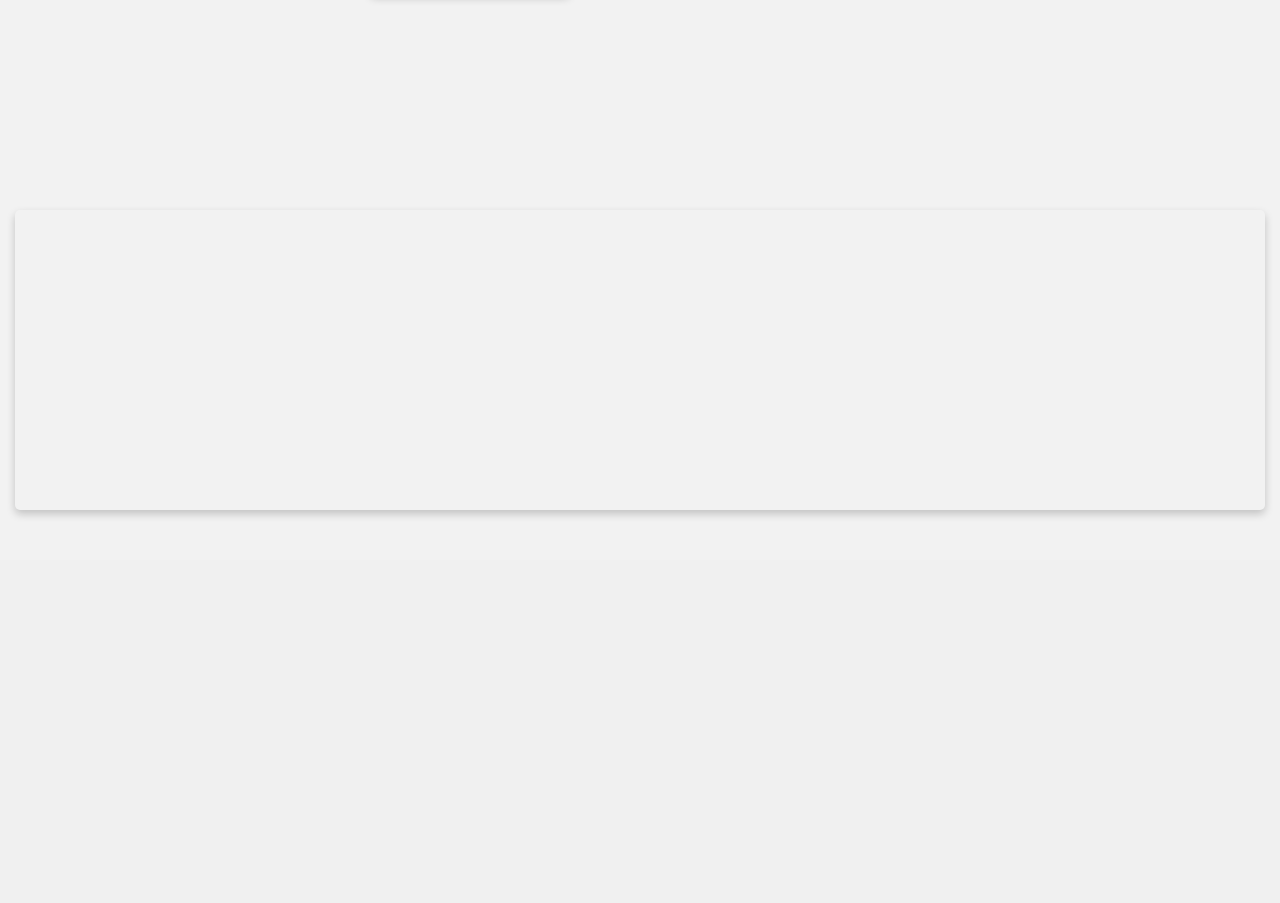
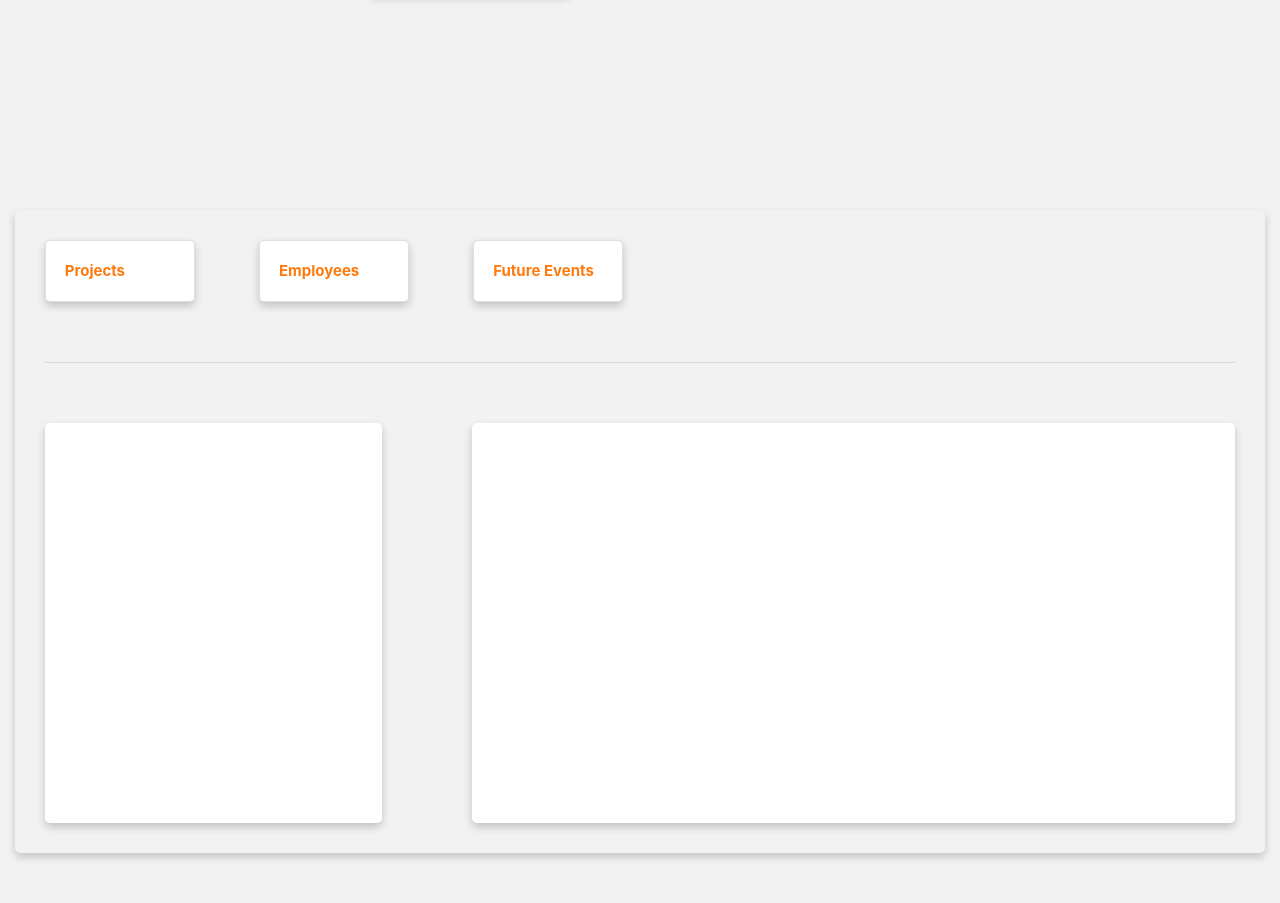
Before and after one commit to afieqhamieza/Project-Management, a Django app: page / in a window 1280 px wide. Shown: the part 600-1503 px from the top of the page. Before the commit the page ends 1116 px from the top, so only its background shows below. Run offline with Django 3.2, Linux system fonts and the light colour scheme; some libraries are stand-ins or nearby versions.

Commit message:
allocate place for timeline and recent projects

```diff
--- a/ee/homepage/static/css/homepage.css
+++ b/ee/homepage/static/css/homepage.css
@@ -112,9 +112,64 @@ svg {
 /* end of doughnut styling */
 
 .startAnalytics {
-    height: 300px;
+    height: auto;
     margin-bottom: 50px;
     box-shadow: 0 4px 8px 0 rgba(0, 0, 0, 0.2);
     transition: 0.3s;
     border-radius: 5px;
 }
+
+
+/* one line cards styling */
+
+.oneLine {
+    /* margin: 30px; */
+}
+
+.oneLine .card {
+    margin: 30px;
+    width: 12%;
+    display: inline-block;
+    box-shadow: 0 4px 8px 0 rgba(0, 0, 0, 0.2);
+    transition: 0.3s;
+    border-radius: 5px;
+}
+
+.oneLine .card .card-body {
+    font-weight: bold;
+    color: #FF7A0D;
+}
+
+
+/* end of one line cards styling */
+
+
+/* timeline styling */
+
+.timeline {
+    box-shadow: 0 4px 8px 0 rgba(0, 0, 0, 0.2);
+    transition: 0.3s;
+    border-radius: 5px;
+    background-color: white;
+    height: 400px;
+    margin: 30px;
+}
+
+
+/* end of timeline styline */
+
+
+/* recent project styling */
+
+.recentProj {
+    box-shadow: 0 4px 8px 0 rgba(0, 0, 0, 0.2);
+    transition: 0.3s;
+    border-radius: 5px;
+    background-color: white;
+    height: 400px;
+    margin: 30px;
+    align-self: right;
+}
+
+
+/* end of recent project styling */
--- a/ee/homepage/templates/homepage.html
+++ b/ee/homepage/templates/homepage.html
@@ -54,7 +54,32 @@
         </div>
     </div>
 
-    <div class="startAnalytics ">
+    <div class="startAnalytics">
+        <div class="oneLine">
+            <div class="card">
+                <div class="card-body">Projects</div>
+            </div>
+            <div class="card">
+                <div class="card-body">Employees</div>
+            </div>
+            <div class="card">
+                <div class="card-body">Future Events</div>
+            </div>
+        </div>
+
+        <!-- <br/> -->
+        <hr style="margin: 30px;">
+
+        <div class="row">
+            <div class="col-sm-4">
+                <div class="timeline">
+                </div>
+            </div>
+            <div class="col-sm-8">
+                <div class="recentProj">
+                </div>
+            </div>
+        </div>
     </div>
 
 </body>
```
